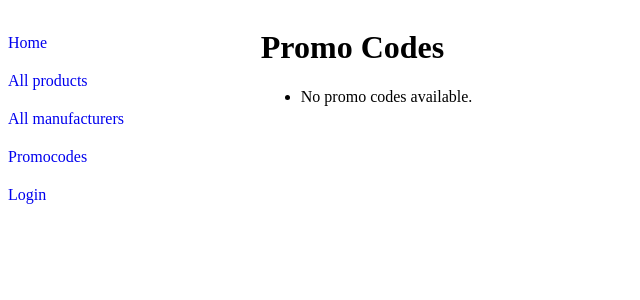
After one commit to fozboom/Django, a Django app: page /onlineshop/promo-codes/ in a window 1280 px wide. The commit adds this page. Shown: the top 300 px of the page, without its empty margins (0-640 px from the left). Run offline with Django 5.2, Linux system fonts and the light colour scheme; tables that the repository leaves empty hold one stand-in row (values such as "Sample post").

Commit message:
add promocodes page

```diff
--- a/IGI/LR5/LabRab5_IGI/onlineshop/templates/base_generic.html
+++ b/IGI/LR5/LabRab5_IGI/onlineshop/templates/base_generic.html
@@ -18,6 +18,7 @@
             <li><a href="{% url 'index' %}">Home</a></li>
             <li><a href="{% url 'products' %}">All products</a></li>
             <li><a href="{% url 'manufacturers' %}">All manufacturers</a></li>
+            <li><a href="{% url 'promo-codes' %}">Promocodes</a></li>
 
              {% if user.is_authenticated %}
                  <li>User: {{ user.get_username }}</li>
--- /dev/null
+++ b/IGI/LR5/LabRab5_IGI/onlineshop/templates/onlineshop/promo_code_list.html
@@ -0,0 +1,15 @@
+{% extends "base_generic.html" %}
+
+{% block content %}
+  <h1>Promo Codes</h1>
+  <ul>
+    {% for promo_code in object_list %}
+      <li>
+        <h2>{{ promo_code.code }}</h2>
+        <p>Discount: {{ promo_code.discount }}%</p>
+      </li>
+    {% empty %}
+      <li>No promo codes available.</li>
+    {% endfor %}
+  </ul>
+{% endblock %}
--- a/IGI/LR5/LabRab5_IGI/onlineshop/urls.py
+++ b/IGI/LR5/LabRab5_IGI/onlineshop/urls.py
@@ -55,7 +55,8 @@ urlpatterns += [
 ]
 
 urlpatterns += [
-    # ...
     path('onlineshop/cart/apply-promo-code/', views.apply_promo_code, name='apply-promo-code'),
-    # ...
 ]
+urlpatterns += [
+    path('promo-codes/', views.PromoCodeListView.as_view(), name='promo-codes'),
+]
--- a/IGI/LR5/LabRab5_IGI/onlineshop/views.py
+++ b/IGI/LR5/LabRab5_IGI/onlineshop/views.py
@@ -284,3 +284,16 @@ def remove_from_cart(request, product_instance_id):
     cart.update_total_price()
     cart.save()
     return redirect('cart')
+
+
+from django.views import generic
+from .models import PromoCode
+
+
+class PromoCodeListView(generic.ListView):
+    model = PromoCode
+    template_name = 'onlineshop/promo_code_list.html'
+    paginate_by = 10
+
+    def get_queryset(self):
+        return super().get_queryset()[1:]  # Skip the first promo code
```
